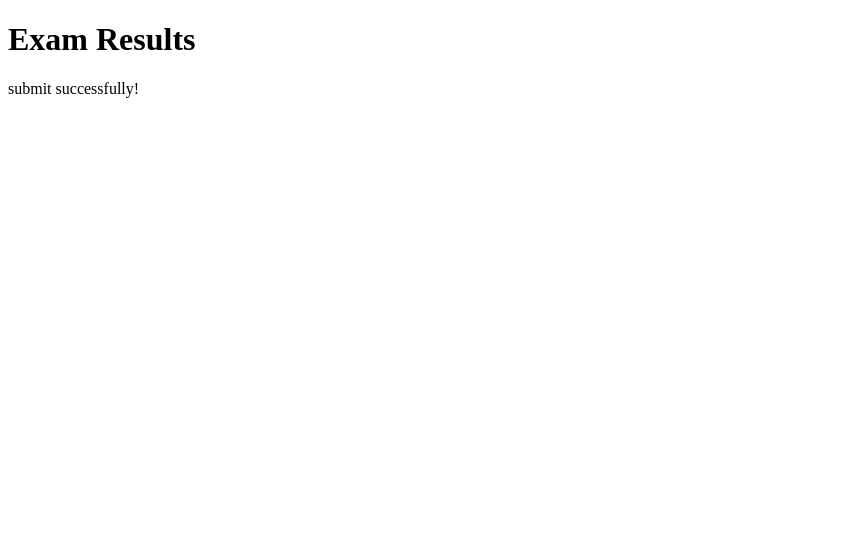
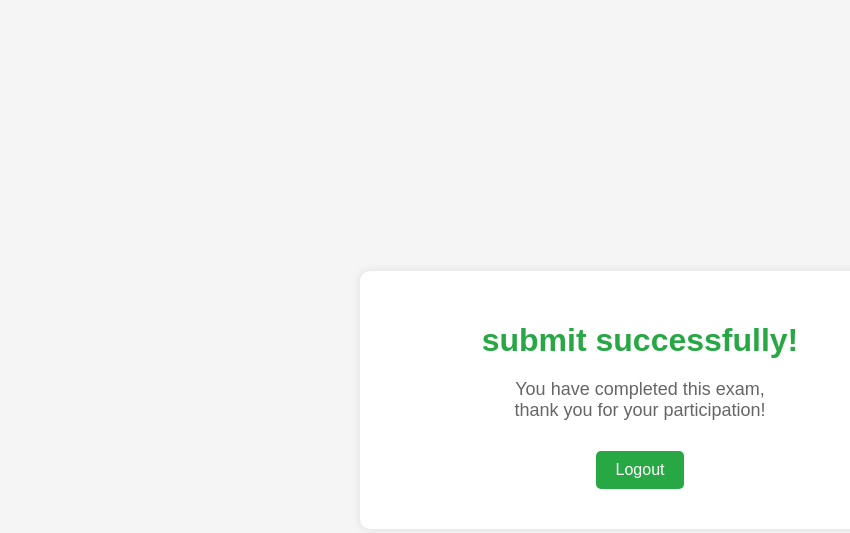
Before and after one commit to xjzhong-027/AI-AssistedTrainingWebsite, a Django app: template accessment/templates/exam/exam_result.html in a window 1280 px wide. Shown: the top 533 px of the page, without its empty margins (0-850 px from the left). Run offline with Django 4.2, Linux system fonts and the light colour scheme; the template is opened without the code that fills it, so the values that code supplies are empty.

Commit message:
考试结果修改

```diff
--- a/accessment/templates/exam/exam_result.html
+++ b/accessment/templates/exam/exam_result.html
@@ -3,9 +3,58 @@
 <head>
     <meta charset="UTF-8">
     <title>exam_results</title>
+    <style>
+        body {
+            font-family: 'Arial', sans-serif;
+            background-color: #f5f5f5;
+            margin: 0;
+            padding: 0;
+            display: flex;
+            justify-content: center;
+            align-items: center;
+            height: 100vh;
+        }
+        .container {
+            background-color: white;
+            border-radius: 10px;
+            box-shadow: 0 0 10px rgba(0, 0, 0, 0.1);
+            padding: 30px;
+            text-align: center;
+            width: 80%;
+            max-width: 500px;
+        }
+        h1 {
+            color: #28a745;
+            margin-bottom: 20px;
+        }
+        p {
+            font-size: 18px;
+            margin-bottom: 20px;
+            color: #666;
+        }
+        .btn {
+            display: inline-block;
+            background-color: #28a745;
+            color: white;
+            padding: 10px 20px;
+            border-radius: 5px;
+            text-decoration: none;
+            margin: 10px;
+            transition: background-color 0.3s;
+        }
+        .btn:hover {
+            background-color: #218838;
+        }
+    </style>
 </head>
 <body>
-    <h1>Exam Results</h1>
-    <p>submit successfully!</p>
+<div class="container">
+        <h1>submit successfully!</h1>
+        <p>You have completed this exam,
+            <br>thank you for your participation!</p>
+        <div>
+            <a href="{% url 'logout' %}" class="btn">Logout</a>
+        </div>
+    </div>
 </body>
 </html>
```
